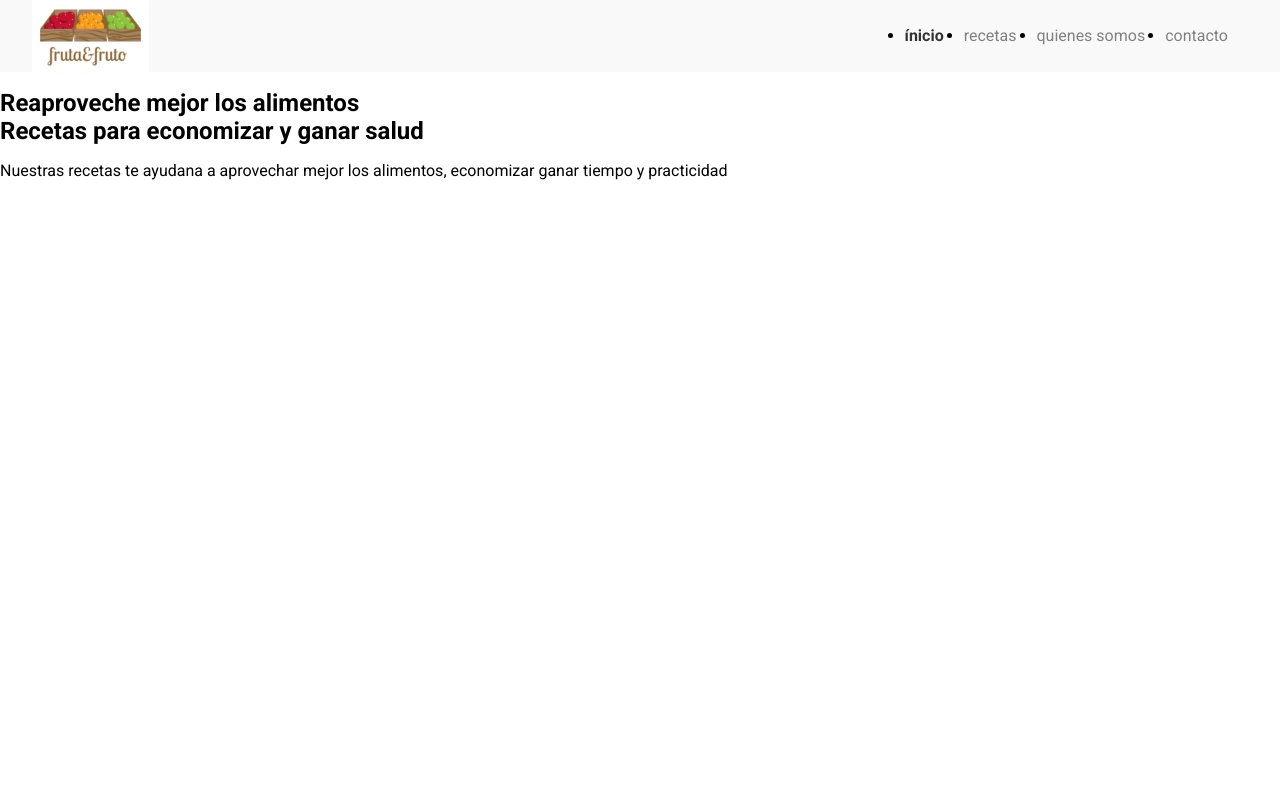
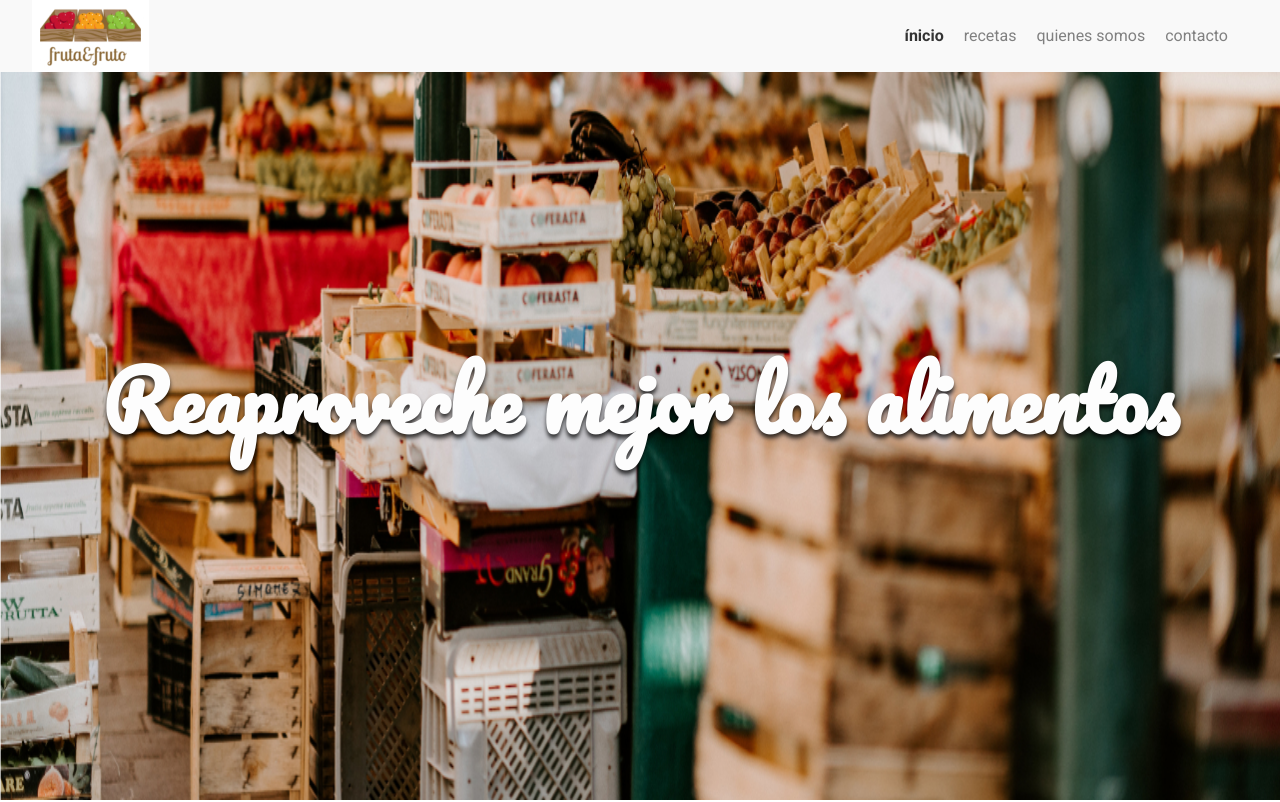
Before and after one commit to Al3x4nDr0s/Fruta-y-fruto-recetas, a plain HTML site: page index.html in a window 1280 px wide. Shown: the top 802 px of the page. Drawn offline with Linux system fonts and the light colour scheme.

Commit message:
Se agrega Titulo y banner en index y css

```diff
--- /dev/null
+++ b/assets/css/banner/banner__imagen.css
@@ -0,0 +1,4 @@
+.banner__imagen {
+    height: calc(100vh - 72px);
+    width: 100%;
+}
--- /dev/null
+++ b/assets/css/banner/banner__titulo.css
@@ -0,0 +1,12 @@
+.banner__titulo {
+    color: #fdfdfd;
+    font-family: Pacifico, cursive;
+    font-size: 5rem;
+    position: absolute;
+    left: 50%;
+    text-align: center;
+    top: 50%;
+    text-shadow: 0 4px 4px rgba(0, 0, 0, 0.75);
+    width: 100%;
+    transform: translate(-50%, -50%);
+}
--- /dev/null
+++ b/assets/css/sobre/sobre.css
@@ -0,0 +1,4 @@
+.sobre{
+    text-align: center;
+    padding: 2.5rem;
+}
--- /dev/null
+++ b/assets/css/sobre/sobre__descripcion.css
@@ -0,0 +1,5 @@
+.sobre__descripcion{
+    color: #595959;
+    font-size: 1.75rem;
+    font-weight: 100;
+}
--- /dev/null
+++ b/assets/css/sobre/sobre__titulo.css
@@ -0,0 +1,5 @@
+.sobre__titulo{
+    color: #8d0606;
+    font-family: Pacifico, cursive;
+    font-size: 3.1875rem;
+}
--- a/index.html
+++ b/index.html
@@ -9,9 +9,15 @@
         <link href="./assets/css/normalize.css" rel="stylesheet" />
         <link href="./assets/css/reset.css" rel="stylesheet" />
         <link href="./assets/css/cabecera.css" rel="stylesheet" />
-        <link href="./assets/css/menu/menu__iten.css" rel="stylesheet" />
+        <link href="./assets/css/menu/menu__item.css" rel="stylesheet" />
         <link href="./assets/css/menu/menu__lista.css" rel="stylesheet" />
         <link href="./assets/css/menu/menu__link.css" rel="stylesheet" />
+        <link href="./assets/css/banner/banner__imagen.css" rel="stylesheet" />
+        <link href="./assets/css/banner/banner__titulo.css" rel="stylesheet" />
+        <link href="./assets/css/banner/banner.css" rel="stylesheet" />
+        <link href="./assets/css/sobre/sobre.css" rel="stylesheet" />
+        <link href="./assets/css/sobre/sobre__titulo.css" rel="stylesheet" />
+        <link href="./assets/css/sobre/sobre__descripcion.css" rel="stylesheet" />
     </head>
     <body>
         <header class="cabecera">
@@ -26,7 +32,7 @@
             </nav>
         </header>
         <section class="banner">
-            <img class="banner__imagen" src="" alt="">
+            <img class="banner__imagen" src="./assets/img/banner.jpg" alt="banner">
             <H2 class="banner__titulo">Reaproveche mejor los alimentos</H2>
         </section>
         <section class="sobre">
```
Also changed, not shown: assets/css/banner/banner.css (added).
